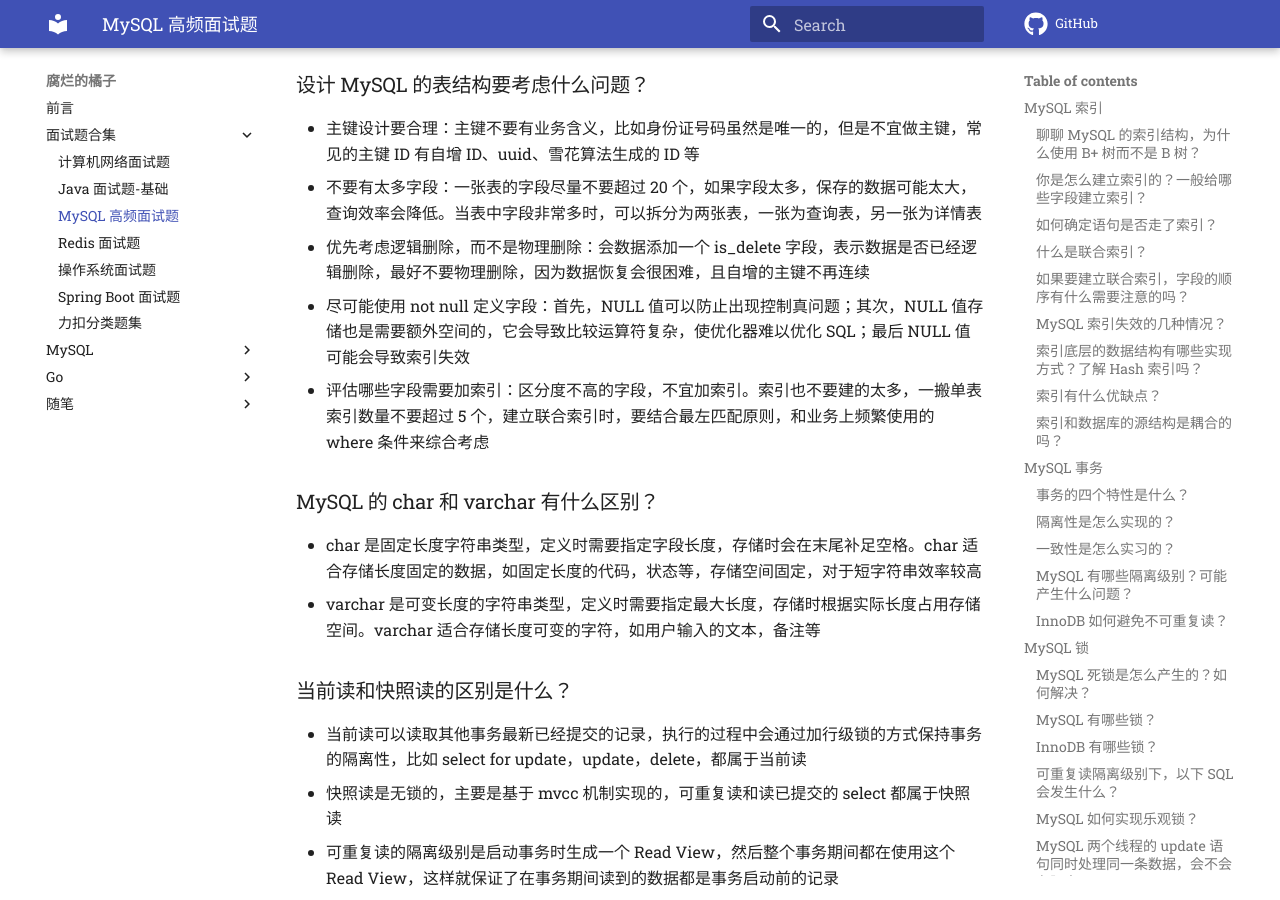
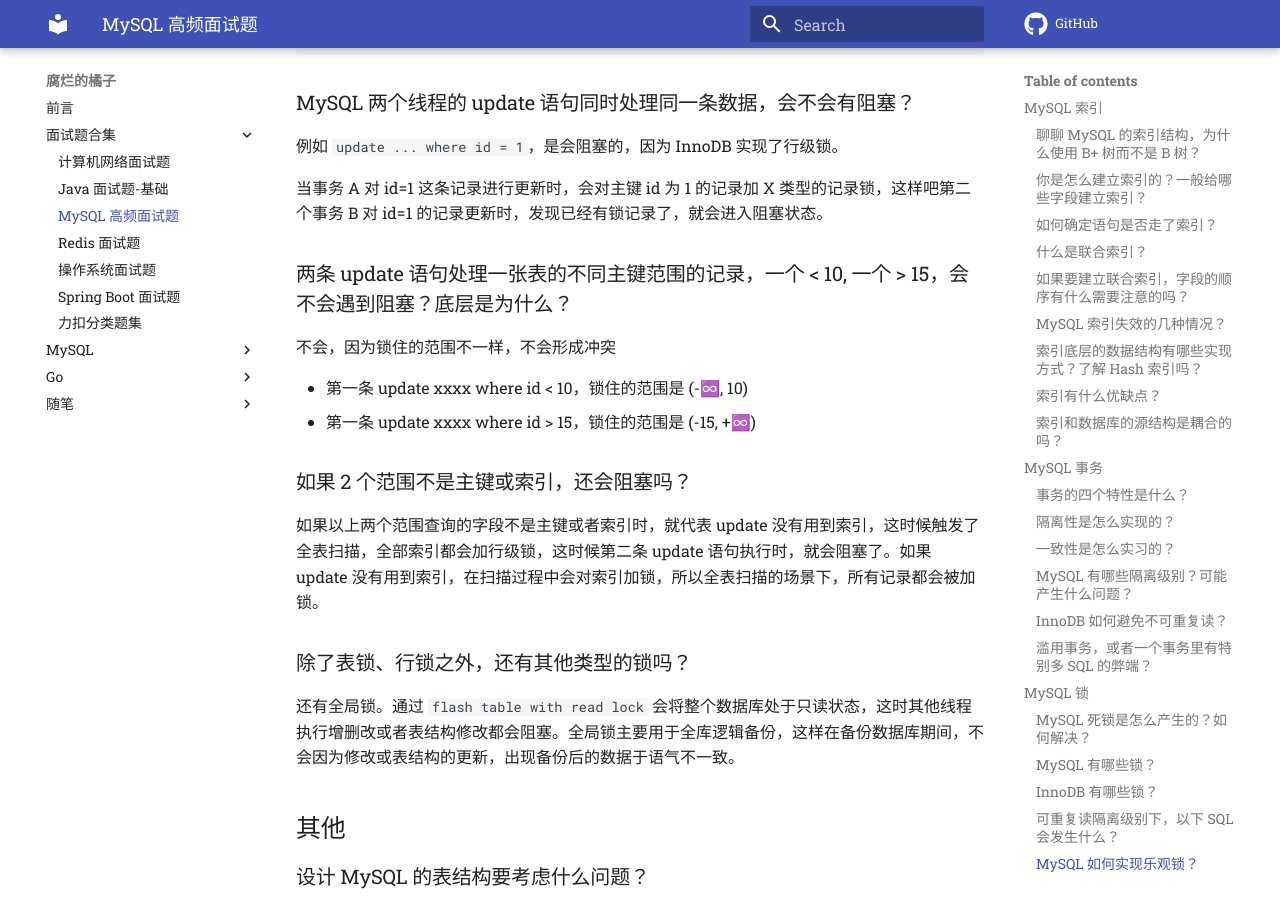
Before and after one commit to z1ming/cs-Hydra, an MkDocs documentation site: the page built from docs/文章/MySQL-question.md, in a window 1280 px wide and 900 px high, scrolled down 6740 px. Built offline with MkDocs 1.6.1 and Material for MkDocs 9.7.7, drawn with Linux system fonts in a browser that asks for light colours; comment, search, counter and statistics services are not loaded; some of the changed text lies outside the part shown.

Commit message:
Update MySQL-question.md
Signed-off-by: Ziming Meng <zimingm94@gmail.com>

```diff
--- a/docs/文章/MySQL-question.md
+++ b/docs/文章/MySQL-question.md
@@ -108,6 +108,12 @@
 
 InnoDB 默认隔离级别是可重复读，可重复读隔离级别在开启事务后，执行第一个 select 语句时，会生成一个 Read View，后面整个事务 select 期间都在用这个 Read View，所以这期间读取的数据都是一致的，不会出现前后读取的数据不一致的问题，避免了不可重复读。
 
+### 滥用事务，或者一个事务里有特别多 SQL 的弊端？
+
+- 一个事务里的 SQL 太多，容易造成大量的死锁和锁超时
+- 回滚记录会占用大量的存储空间，事务回滚的时间长。在 MySQL 中，实际上每条记录在更新时都会同时记录一条回滚操作，记录上的最新值，通过回滚操作可以得到前一个状态的值，sql 越多，需要保存的回滚数据就越多
+- 执行时间长，容易造成主从延迟，主库上必须等待事务执行完成后才能写入 binlog，再传给备库。所以，如果一个主库上的语句执行 10 分钟，那这个事务很有可能造成从库延迟 10 分钟
+
 ## MySQL 锁
 
 ### MySQL 死锁是怎么产生的？如何解决？
@@ -213,6 +219,21 @@
 例如 `update ... where id = 1`，是会阻塞的，因为 InnoDB 实现了行级锁。
 
 当事务 A 对 id=1 这条记录进行更新时，会对主键 id 为 1 的记录加 X 类型的记录锁，这样吧第二个事务 B 对 id=1 的记录更新时，发现已经有锁记录了，就会进入阻塞状态。
+
+### 两条 update 语句处理一张表的不同主键范围的记录，一个 < 10, 一个 > 15，会不会遇到阻塞？底层是为什么？
+
+不会，因为锁住的范围不一样，不会形成冲突
+
+- 第一条 update xxxx where id < 10，锁住的范围是 (-♾️, 10)
+- 第一条 update xxxx where id > 15，锁住的范围是 (-15, +♾️)
+
+### 如果 2 个范围不是主键或索引，还会阻塞吗？
+
+如果以上两个范围查询的字段不是主键或者索引时，就代表 update 没有用到索引，这时候触发了全表扫描，全部索引都会加行级锁，这时候第二条 update 语句执行时，就会阻塞了。如果 update 没有用到索引，在扫描过程中会对索引加锁，所以全表扫描的场景下，所有记录都会被加锁。
+
+### 除了表锁、行锁之外，还有其他类型的锁吗？
+
+还有全局锁。通过 `flash table with read lock` 会将整个数据库处于只读状态，这时其他线程执行增删改或者表结构修改都会阻塞。全局锁主要用于全库逻辑备份，这样在备份数据库期间，不会因为修改或表结构的更新，出现备份后的数据于语气不一致。
 
 ## 其他
 
```
